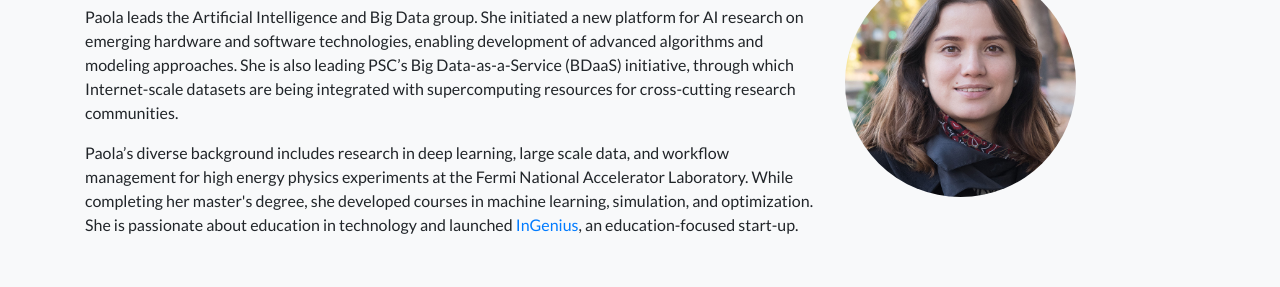
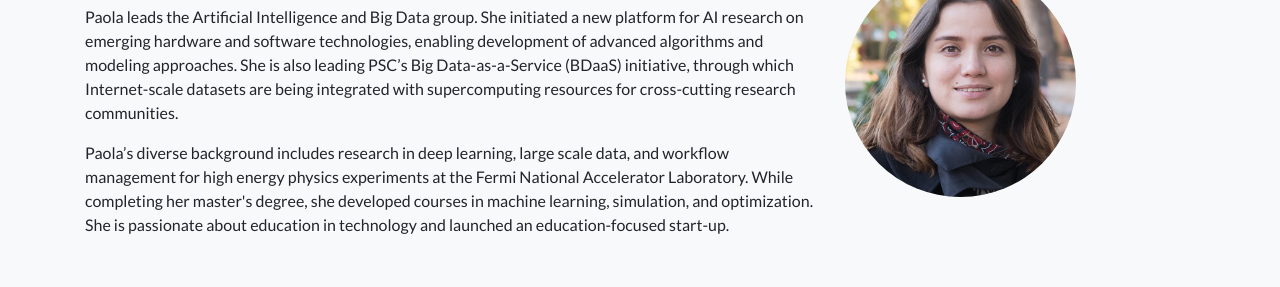
Before and after one commit to pscedu/AI-BD-website, a plain HTML site: page team.html in a window 1280 px wide. Shown: the part 779-1066 px from the top of the page. Drawn offline with Linux system fonts and the light colour scheme.

Commit message:
update tp Paola's bio

```diff
--- a/team.html
+++ b/team.html
@@ -110,7 +110,7 @@
         <p>Paola’s diverse background includes research in deep learning, large scale data, and workflow management
           for high energy physics experiments at the Fermi National Accelerator Laboratory. While completing her master's degree, she
           developed courses in machine learning, simulation, and optimization. She is passionate about education
-          in technology and launched <a href="https://ingeniuscolombia.com">InGenius</a>, an education-focused start-up.
+          in technology and launched an education-focused start-up.
       </p>
     </div>
     <div class="col-lg-4">
```
